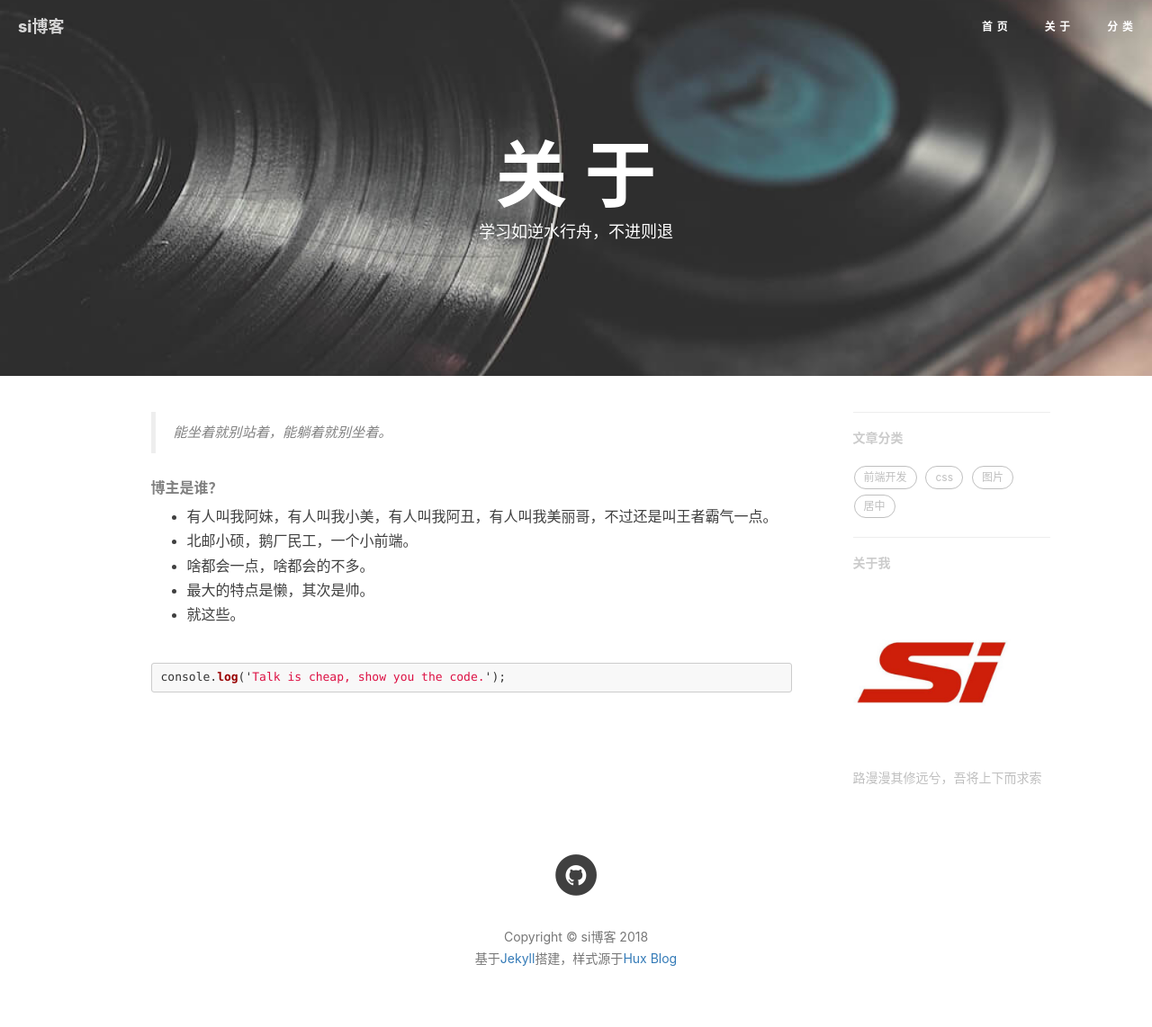
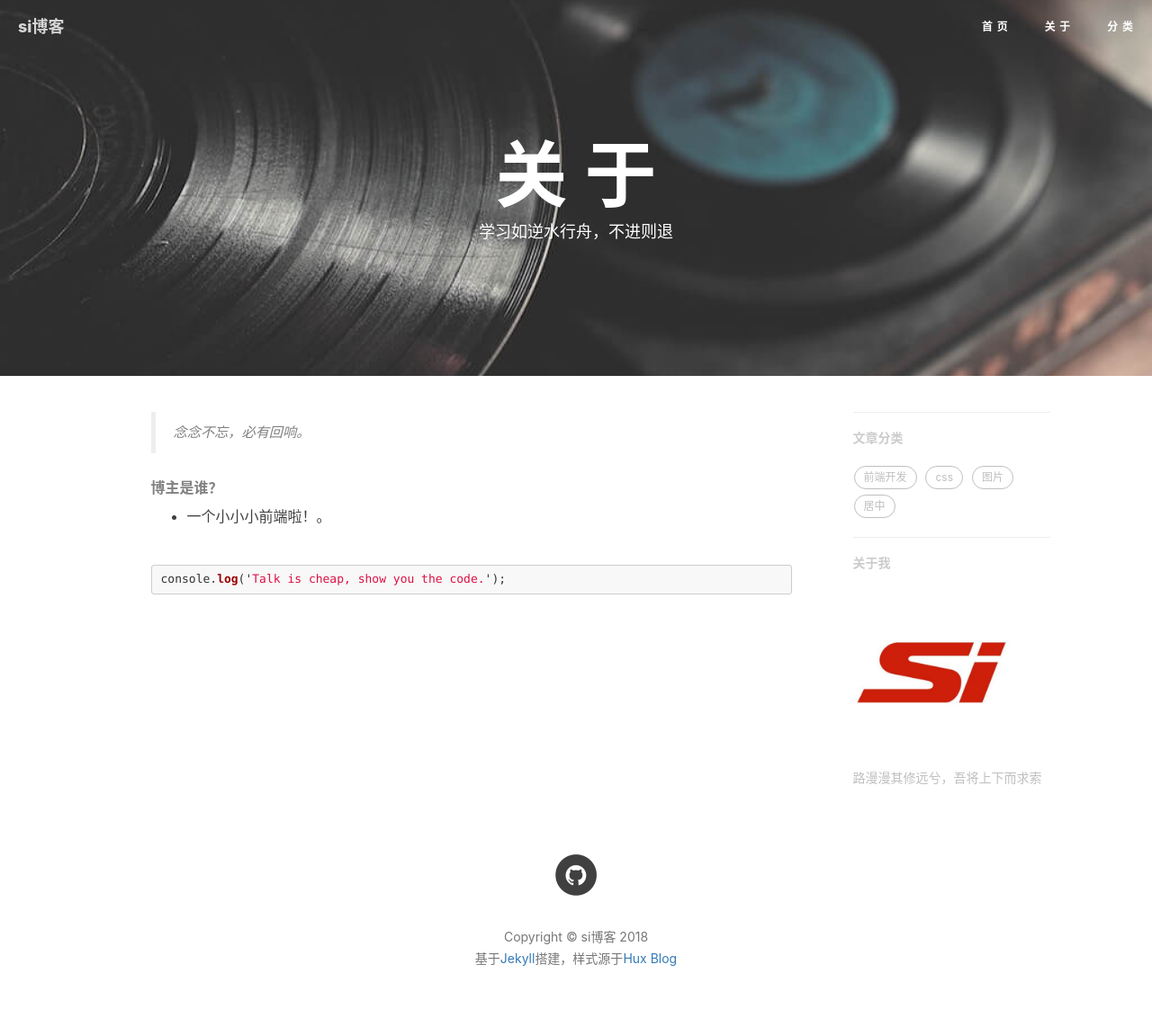
Before and after one commit to chensi870672487/chensi870672487.github.io, a Jekyll site: the page built from about.html, in a window 1280 px wide. Shown: the whole page at 90% size. Built offline with Jekyll 4.4.1, drawn with Linux system fonts in a browser that asks for light colours; nearby versions of some CDN libraries; comment, search, counter and statistics services are not loaded.

Commit message:
修改了关于页面

````diff
--- a/_includes/about/zh.md
+++ b/_includes/about/zh.md
@@ -1,12 +1,8 @@
-> 能坐着就别站着，能躺着就别坐着。
+> 念念不忘，必有回响。
 
 ###### 博主是谁？
 
-* 有人叫我阿妹，有人叫我小美，有人叫我阿丑，有人叫我美丽哥，不过还是叫王者霸气一点。
-* 北邮小硕，鹅厂民工，一个小前端。
-* 啥都会一点，啥都会的不多。
-* 最大的特点是懒，其次是帅。
-* 就这些。
+* 一个小小小前端啦！。
 
 ```js
 console.log('Talk is cheap, show you the code.');
````
